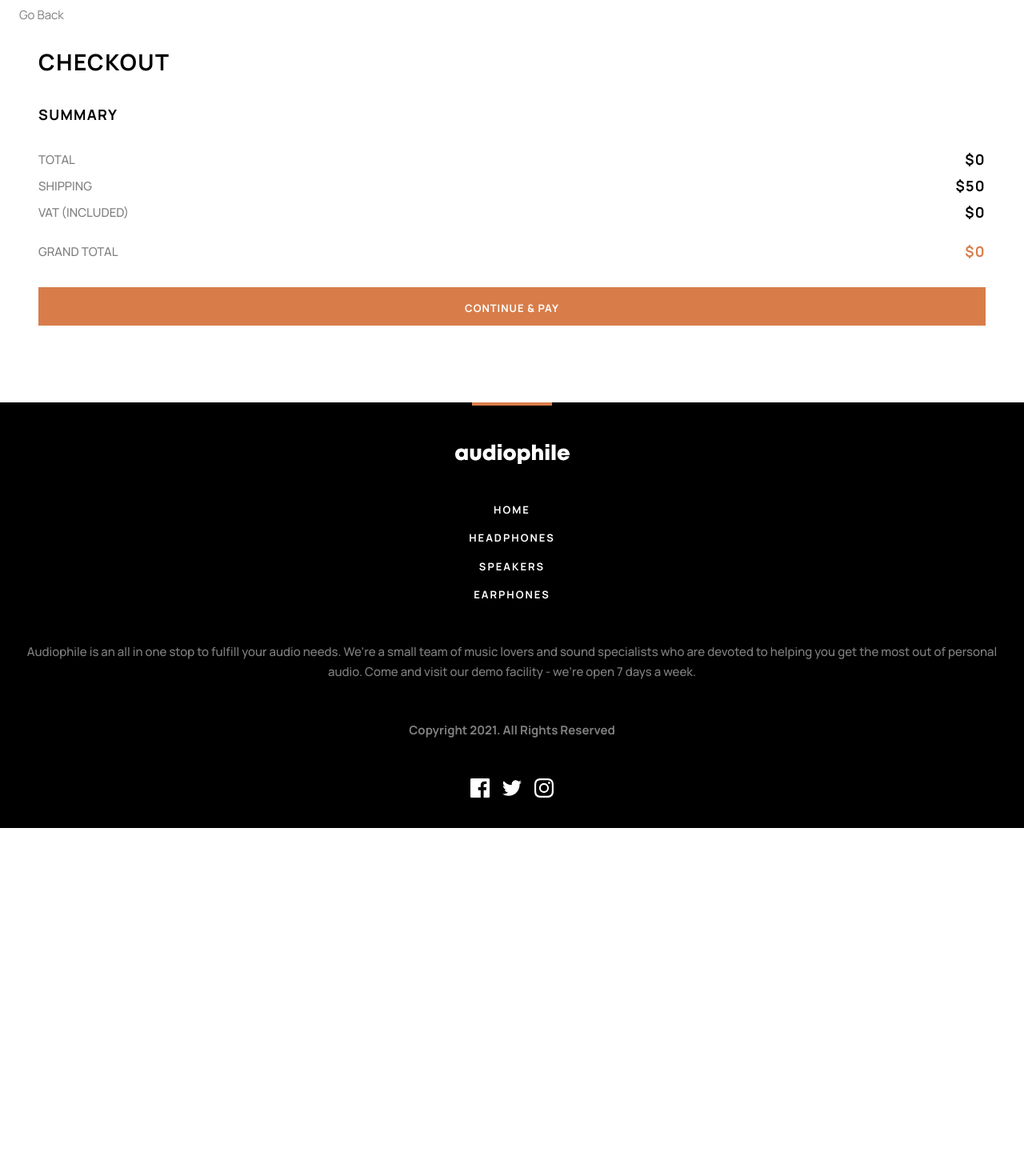
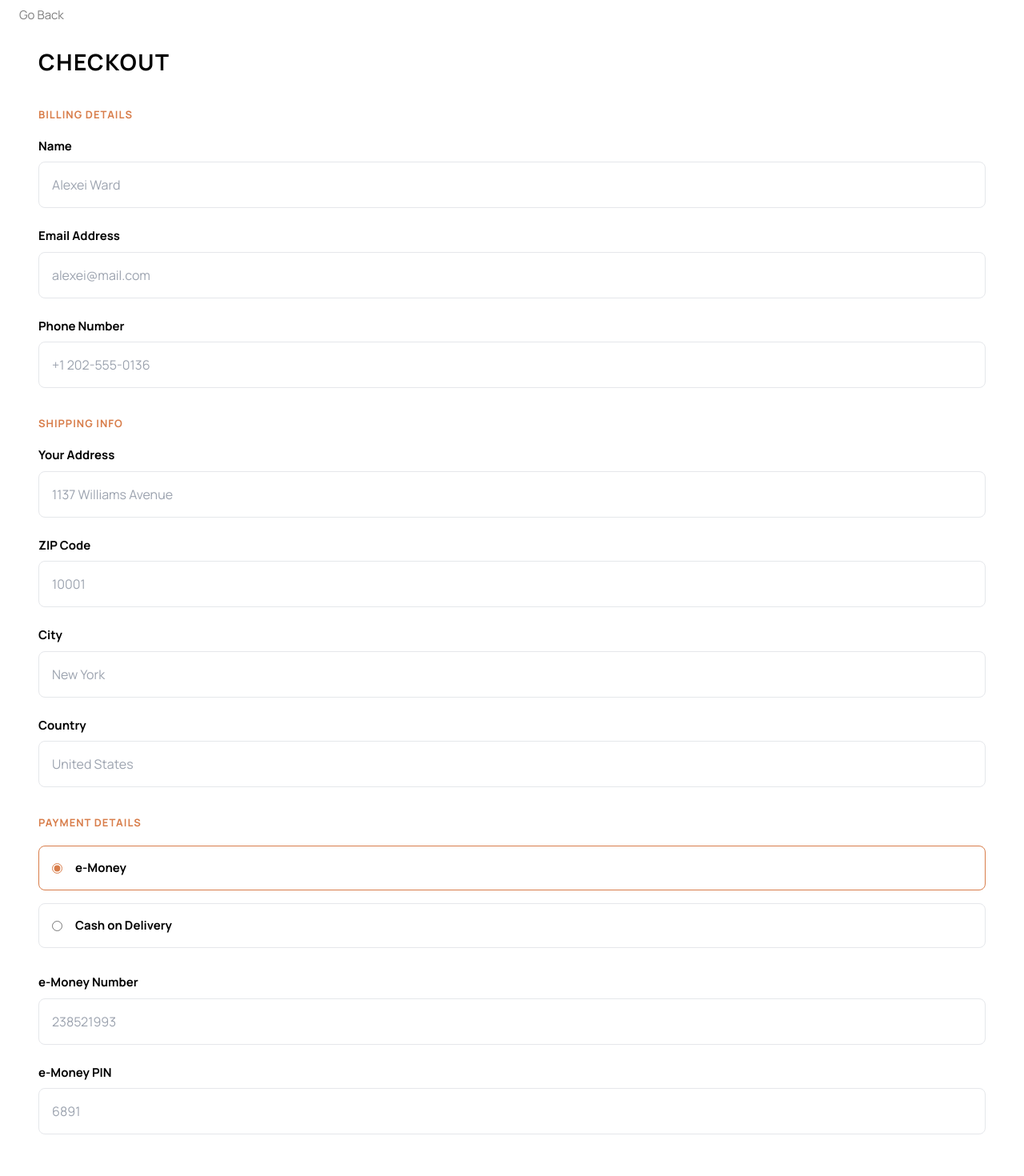
Before and after one commit to Patrick-Dolan/audiophile-ecommerce-website, a React (Vite) app: page /audiophile-ecommerce-website/checkout in a window 1280 px wide. Shown: the part 100-1570 px from the top of the page at 80% size. Before the commit the page ends 1135 px from the top, so only its background shows below. Built offline with nearby package versions, Linux system fonts and the light colour scheme.

Commit message:
add form fields and state

```diff
--- a/src/components/checkout/CheckoutForm.jsx
+++ b/src/components/checkout/CheckoutForm.jsx
@@ -1,9 +1,21 @@
+import { useState } from "react"
 import ContentWrapper from "../shared/ContentWrapper"
 import { useCartContext } from "../../context/CartContext"
 import Button from "../shared/Button";
+import InputField from "../shared/InputField";
 
 function CheckoutForm() {
   const { cart } = useCartContext();
+  const [paymentType, setPaymentType] = useState("e-money");
+  const [form, setForm] = useState({
+    name: "",
+    email: "",
+    phone: "",
+    address: "",
+    zip: "",
+    city: "",
+    country: "",
+  });
 
   const formatPrice = (price) => {
     const formattedPrice = new Intl.NumberFormat("en-US", {
@@ -15,11 +27,115 @@ function CheckoutForm() {
     return formattedPrice;
   }
 
+  const handleInputChange = (e) => {
+    const { name, value } = e.target;
+    setForm({ ...form, [name]: value });
+  }
+
+  const handleRadioButtonClick = (e) => {
+    setPaymentType(e.target.value);
+    if (e.target.value === "cash") {
+      setForm({ ...form, "e-money-number": "", "e-money-pin": "" });
+    }
+    handleInputChange(e);
+  }
+
+  const handleSubmit = (e) => {
+    e.preventDefault();
+    console.log("Form submitted", form);
+  }
+
   return (
     <ContentWrapper>
-      <form>
+      <form onSubmit={handleSubmit}>
         <div className="mb-8 mt-6">
-          <h2>Checkout</h2>
+          <h2 className="mb-8">Checkout</h2>
+          <p className="text-primary uppercase text-13 font-bold tracking-1px mb-4">Billing Details</p>
+          <div className="space-y-6 mb-8">
+            <InputField
+              label="Name"
+              name="name"
+              type="text"
+              placeholder="Alexei Ward"
+              required={true}
+              onChange={handleInputChange}
+            />
+            <InputField
+              label="Email Address"
+              name="email"
+              type="email"
+              placeholder="alexei@mail.com"
+              onChange={handleInputChange}
+            />
+            <InputField
+              label="Phone Number"
+              name="phone"
+              type="tel"
+              placeholder="+1 202-555-0136"
+              onChange={handleInputChange}
+            />
+          </div>
+          <p className="text-primary uppercase text-13 font-bold tracking-1px mb-4">Shipping info</p>
+          <div className="space-y-6 mb-8">
+            <InputField
+              label="Your Address"
+              name="address"
+              type="text"
+              placeholder="1137 Williams Avenue"
+              onChange={handleInputChange}
+            />
+            <InputField
+              label="ZIP Code"
+              name="zip"
+              type="number"
+              placeholder="10001"
+              onChange={handleInputChange}
+            />
+            <InputField
+              label="City"
+              name="city"
+              type="text"
+              placeholder="New York"
+              onChange={handleInputChange}
+            />
+            <InputField
+              label="Country"
+              type="text"
+              placeholder="United States"
+              onChange={handleInputChange}
+            />
+          </div>
+          <div className="pb-8">
+            <p className="text-primary uppercase text-13 font-bold tracking-1px mb-4">Payment Details</p>
+            <div className="space-y-4 mb-8 flex flex-col">
+              <label className={`pl-4 min-h-14 flex gap-4 border rounded-lg items-center ${paymentType === "e-money" ? "border-primary" : ""}`}>
+                <input type="radio" id="e-money" name="paymentType" value="e-money" className="accent-primary" onChange={handleRadioButtonClick} defaultChecked />
+                <span className="text-15 font-bold">e-Money</span>
+              </label>
+              <label className={`pl-4 min-h-14 flex gap-4 border rounded-lg items-center ${paymentType === "cash" ? "border-primary" : ""}`}>
+              <input type="radio" id="cash" name="paymentType" value="cash" className="accent-primary" onChange={handleRadioButtonClick} />
+                <span className="text-15 font-bold">Cash on Delivery</span>
+              </label>
+            </div>
+            {paymentType === "e-money" && (
+              <div className="space-y-6 mb-8">
+                <InputField
+                  label="e-Money Number"
+                  name="e-money-number"
+                  type="text"
+                  placeholder="238521993"
+                  onChange={handleInputChange}
+                />
+                <InputField
+                  label="e-Money PIN"
+                  name="e-money-pin"
+                  type="number"
+                  placeholder="6891"
+                  onChange={handleInputChange}
+                />
+              </div>
+            )}
+          </div>
         </div>
         <div className="my-8">
           <h6 className="mb-8">Summary</h6>
@@ -60,7 +176,7 @@ function CheckoutForm() {
             </div>
           </div>
           <div className="flex flex-col mt-8">
-            <Button text="continue & pay" type="button" onClick={() => console.log("Pay clicked")} />
+            <Button text="continue & pay" type="submit" />
           </div>
         </div>
       </form>
```
